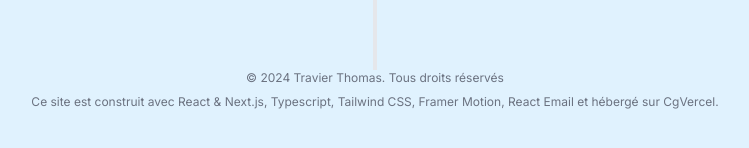
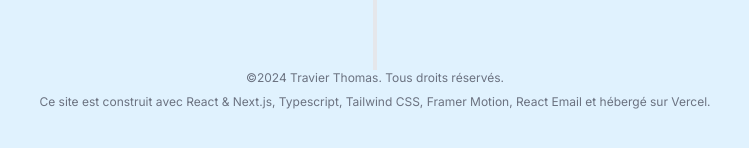
Before and after one commit to zalixzy/portfolio, a Next.js app: page / in a window 1280 px wide. Shown: the part 3954-4102 px from the top of the page, without its empty margins (265-1014 px from the left). Built offline with nearby package versions, Linux system fonts and the light colour scheme.

Commit message:
stylisation du footer

```diff
--- a/components/footer.tsx
+++ b/components/footer.tsx
@@ -4,10 +4,10 @@
   return (
     <footer className="mb-10 px-4 text-center text-gray-500">
     <small className="mb-2 block text-xs">
-    &copy; 2024 Travier Thomas. Tous droits réservés
+    &copy;2024 Travier Thomas. Tous droits réservés.
     </small>
     <p className="text-xs">
-        <span className="font semibold">Ce site est construit avec React & Next.js, Typescript, Tailwind CSS, Framer Motion, React Email et hébergé sur CgVercel.</span>
+        <span className="font semibold">Ce site est construit avec React & Next.js, Typescript, Tailwind CSS, Framer Motion, React Email et hébergé sur Vercel.</span>
     </p>
     </footer>
   )
```
